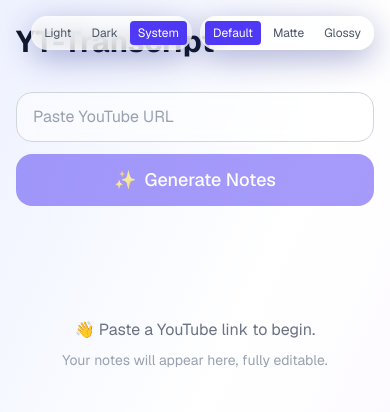
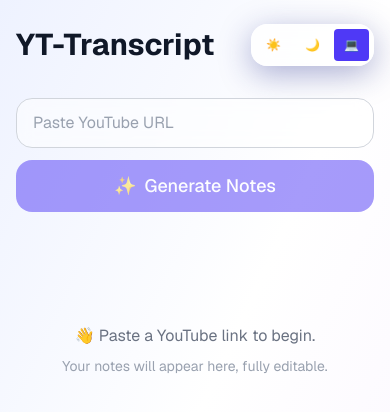
Before and after one commit to acousticclown/yt-transcript, a Next.js app in the folder apps/web/: page / in a window 390 px wide. Shown: the top 412 px of the page. Built offline with nearby package versions, Linux system fonts and the light colour scheme.

Commit message:
refactor: Simplify ThemeToggle - mobile-friendly, remove glass style toggle

```diff
--- a/apps/web/components/ThemeToggle.tsx
+++ b/apps/web/components/ThemeToggle.tsx
@@ -4,87 +4,53 @@ import { useTheme } from "../app/components/ThemeProvider";
 import { motion } from "framer-motion";
 
 /**
- * ThemeToggle - Toggle between light/dark/system themes
- * Also includes glass style toggle (matte/glossy/default)
+ * ThemeToggle - Compact toggle between light/dark/system themes
+ * Mobile-optimized with icon-only on small screens
  */
 export function ThemeToggle() {
-  const { theme, setTheme, glassStyle, setGlassStyle } = useTheme();
+  const { theme, setTheme } = useTheme();
 
   return (
-    <div className="fixed top-4 right-4 z-50 flex gap-2">
-      {/* Theme Toggle */}
-      <div className="glass rounded-lg p-1 flex gap-1">
+    <div className="glass rounded-lg p-1 inline-flex gap-1">
       <motion.button
         onClick={() => setTheme("light")}
-          className={`px-2 py-1 text-xs rounded transition-colors ${
+        className={`px-2.5 py-1.5 text-xs rounded transition-colors min-h-[32px] min-w-[32px] flex items-center justify-center ${
           theme === "light"
             ? "bg-indigo-600 text-white"
-              : "text-gray-600 dark:text-gray-400 hover:text-gray-900 dark:hover:text-gray-100"
+            : "text-gray-600 dark:text-gray-400 hover:text-gray-900 dark:hover:text-gray-200"
         }`}
         whileTap={{ scale: 0.95 }}
+        title="Light mode"
       >
-          Light
+        <span className="sm:hidden">☀️</span>
+        <span className="hidden sm:inline">Light</span>
       </motion.button>
       <motion.button
         onClick={() => setTheme("dark")}
-          className={`px-2 py-1 text-xs rounded transition-colors ${
+        className={`px-2.5 py-1.5 text-xs rounded transition-colors min-h-[32px] min-w-[32px] flex items-center justify-center ${
           theme === "dark"
             ? "bg-indigo-600 text-white"
-              : "text-gray-600 dark:text-gray-400 hover:text-gray-900 dark:hover:text-gray-100"
+            : "text-gray-600 dark:text-gray-400 hover:text-gray-900 dark:hover:text-gray-200"
         }`}
         whileTap={{ scale: 0.95 }}
+        title="Dark mode"
       >
-          Dark
+        <span className="sm:hidden">🌙</span>
+        <span className="hidden sm:inline">Dark</span>
       </motion.button>
       <motion.button
         onClick={() => setTheme("system")}
-          className={`px-2 py-1 text-xs rounded transition-colors ${
+        className={`px-2.5 py-1.5 text-xs rounded transition-colors min-h-[32px] min-w-[32px] flex items-center justify-center ${
           theme === "system"
             ? "bg-indigo-600 text-white"
-              : "text-gray-600 dark:text-gray-400 hover:text-gray-900 dark:hover:text-gray-100"
+            : "text-gray-600 dark:text-gray-400 hover:text-gray-900 dark:hover:text-gray-200"
         }`}
         whileTap={{ scale: 0.95 }}
+        title="System preference"
       >
-          System
+        <span className="sm:hidden">💻</span>
+        <span className="hidden sm:inline">System</span>
       </motion.button>
-      </div>
-
-      {/* Glass Style Toggle */}
-      <div className="glass rounded-lg p-1 flex gap-1">
-        <motion.button
-          onClick={() => setGlassStyle("default")}
-          className={`px-2 py-1 text-xs rounded transition-colors ${
-            glassStyle === "default"
-              ? "bg-indigo-600 text-white"
-              : "text-gray-600 dark:text-gray-400 hover:text-gray-900 dark:hover:text-gray-100"
-          }`}
-          whileTap={{ scale: 0.95 }}
-        >
-          Default
-        </motion.button>
-        <motion.button
-          onClick={() => setGlassStyle("matte")}
-          className={`px-2 py-1 text-xs rounded transition-colors ${
-            glassStyle === "matte"
-              ? "bg-indigo-600 text-white"
-              : "text-gray-600 dark:text-gray-400 hover:text-gray-900 dark:hover:text-gray-100"
-          }`}
-          whileTap={{ scale: 0.95 }}
-        >
-          Matte
-        </motion.button>
-        <motion.button
-          onClick={() => setGlassStyle("glossy")}
-          className={`px-2 py-1 text-xs rounded transition-colors ${
-            glassStyle === "glossy"
-              ? "bg-indigo-600 text-white"
-              : "text-gray-600 dark:text-gray-400 hover:text-gray-900 dark:hover:text-gray-100"
-          }`}
-          whileTap={{ scale: 0.95 }}
-        >
-          Glossy
-        </motion.button>
-      </div>
     </div>
   );
 }
```
Lines whose indentation alone changed are shown as unchanged.
